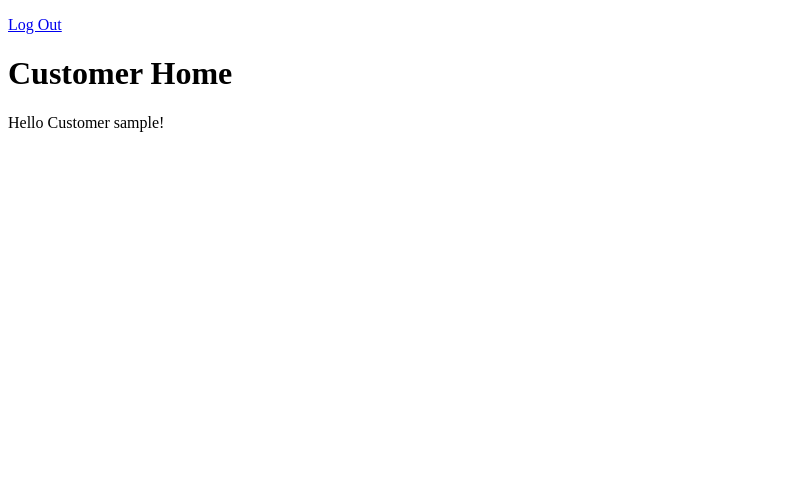
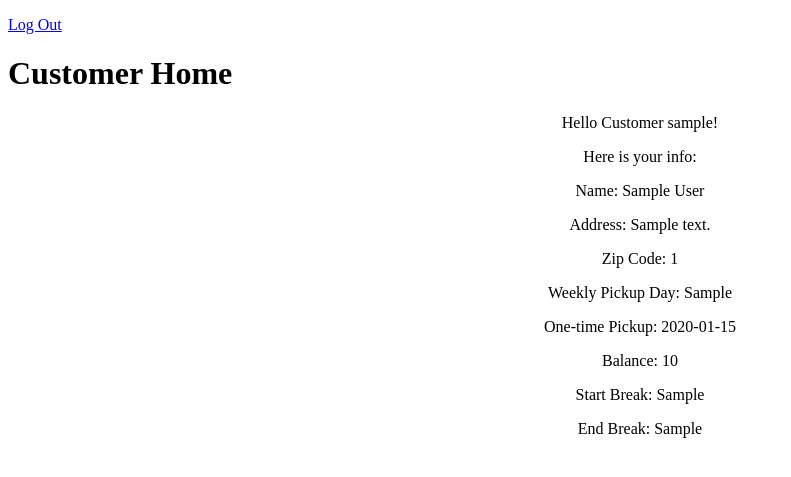
Before and after one commit to BA-CalderonMorales/TrashCollector, a Django app: page /customers/ in a window 1280 px wide. Shown: the top 477 px of the page, without its empty margins (0-791 px from the left). Run offline with Django 3.2, Linux system fonts and the light colour scheme; a user stored in the database is signed in; tables that the repository leaves empty hold one stand-in row (values such as "Sample post").

Commit message:
Create a customer functionality working as expected. Working on allowing the customer to edit their populated information.

```diff
--- a/trash_collector/customers/models.py
+++ b/trash_collector/customers/models.py
@@ -6,7 +6,7 @@ from django.db import models
 
 class Customer(models.Model):
     name = models.CharField(max_length=50)
-    user = models.ForeignKey('accounts.User', blank=True, null=True, on_delete=models.CASCADE)
+    user = models.ForeignKey('accounts.User', blank=True, null=True, on_delete=models.PROTECT)
     weekly_pickup_day = models.CharField(max_length=10, null=True)
     onetime_pickup = models.CharField(max_length=10, null=True)
     start_suspension = models.CharField(max_length=10, null=True)
--- a/trash_collector/customers/templates/customers/index.html
+++ b/trash_collector/customers/templates/customers/index.html
@@ -1,17 +1,27 @@
 {% extends 'base.html' %}
 {# This top line allows this template to utilizing the styling and layout from the base. All your templates should do the same. #}
 
-{% block title %} Customer Home {% endblock %}
+  {% block title %} Customer Home {% endblock %}
 
-{% block header %} Customer Home {% endblock %}
+  {% block header %} Customer Home {% endblock %}
 
 {% block content %}
+  <center>
   {% if user.is_authenticated %}
-    Hello Customer {{ user.username }}!
-
+    <p>Hello Customer {{ user.username }}!</p>
+    <p>Here is your info:</p>
+    <p>Name: {{ specific_customer.name }}</p>
+    <p>Address: {{ specific_customer.address }}</p>
+    <p>Zip Code: {{ specific_customer.zip_code }}</p>
+    <p>Weekly Pickup Day: {{ specific_customer.weekly_pickup_day }}</p>
+    <p>One-time Pickup: {{ specific_customer.onetime_pickup }}</p>
+    <p>Balance: {{ specific_customer.balance }}</p>
+    <p>Start Break: {{ specific_customer.start_suspension }}</p>
+    <p>End Break: {{ specific_customer.end_suspension }}</p>
   {% else %}
     <p>You are at the customer index, but you are not logged in.</p>
     <a href="{% url 'login' %}">Log In</a>
     <a href="{% url 'accounts:register' %}">Sign Up</a>
   {% endif %}
+  </center>
 {% endblock %}
--- a/trash_collector/customers/views.py
+++ b/trash_collector/customers/views.py
@@ -15,10 +15,13 @@ def index(request):
     # It will be necessary while creating a customer/employee to assign the logged-in user as the user foreign key
     # This will allow you to later query the database using the logged-in user,
     # thereby finding the customer/employee profile that matches with the logged-in user.
-    if Customer.objects.filter(pk=user.id).exists() == False:
+    if not Customer.objects.filter(user_id=user.id).exists():
+        #  If user isn't in current Customer database, then create a customer with user information.
         return redirect('create/')
-    else: #home portal
-        specific_customer = Customer.objects.get(pk=user.id)
+    else:
+        # Go into the home portal with user information found in Customer database.
+
+        specific_customer = Customer.objects.get(user_id=user.id)
         context = {
             'user': user,
             'specific_customer': specific_customer
@@ -43,6 +46,6 @@ def create(request):
             zip_code=zip_code,
         )
         new_customer.save()
-        return render(request, 'customers/index.html')
+        return HttpResponseRedirect(reverse('customers:index'))
     else:
         return render(request, 'customers/create.html')
```
Also changed, not shown: trash_collector/customers/migrations/0003_auto_20210701_0933.py (added).
